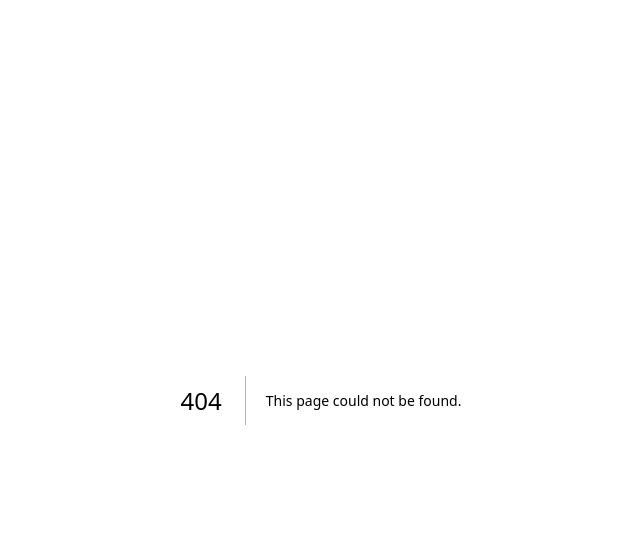
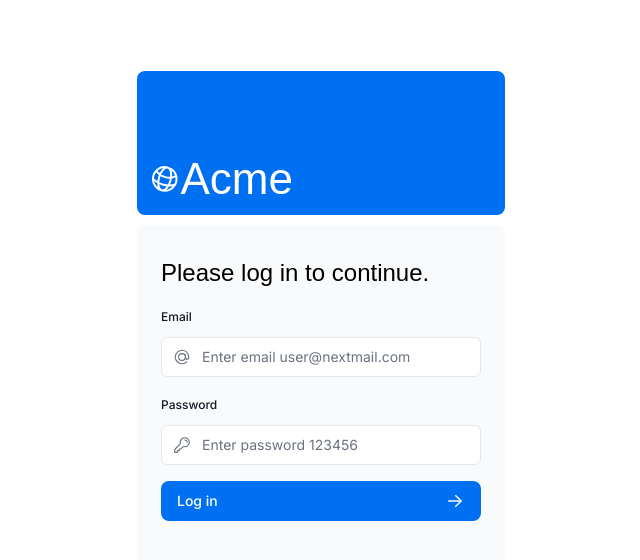
Before and after one commit to thresh111/next, a Next.js app: page /login in a window 1280 px wide. Before the commit this address had no page. Shown: the top 560 px of the page, without its empty margins (319-959 px from the left). Built offline with nearby package versions, Linux system fonts and the light colour scheme; a web font is replaced by a local one.

Commit message:
feat: auth

```diff
--- a/app/lib/actions.ts
+++ b/app/lib/actions.ts
@@ -3,7 +3,8 @@
 import { sql } from '@vercel/postgres';
 import { revalidatePath } from 'next/cache';
 import { redirect } from 'next/navigation';
-import { log } from 'console';
+import { signIn } from '@/auth';
+import { AuthError } from 'next-auth';
 
 const FormSchema = z.object({
   id: z.string({
@@ -98,3 +99,22 @@
   }
   revalidatePath('/dashboard/invoices');
 }
+
+export async function authenticate(
+  prevState: string | undefined,
+  formData: FormData,
+) {
+  try {
+    await signIn('credentials', formData);
+  } catch (error) {
+    if (error instanceof AuthError) {
+      switch (error.type) {
+        case 'CredentialsSignin':
+          return 'Invalid credentials.';
+        default:
+          return 'Something went wrong.';
+      }
+    }
+    throw error;
+  }
+}
--- /dev/null
+++ b/app/login/page.tsx
@@ -0,0 +1,17 @@
+import AcmeLogo from '@/app/ui/acme-logo';
+import LoginForm from '@/app/ui/login-form';
+
+export default function LoginPage() {
+  return (
+    <main className="flex items-center justify-center md:h-screen">
+      <div className="relative mx-auto flex w-full max-w-[400px] flex-col space-y-2.5 p-4 md:-mt-32">
+        <div className="flex h-20 w-full items-end rounded-lg bg-blue-500 p-3 md:h-36">
+          <div className="w-32 text-white md:w-36">
+            <AcmeLogo />
+          </div>
+        </div>
+        <LoginForm />
+      </div>
+    </main>
+  );
+}
--- a/app/ui/dashboard/sidenav.tsx
+++ b/app/ui/dashboard/sidenav.tsx
@@ -2,6 +2,7 @@
 import NavLinks from '@/app/ui/dashboard/nav-links';
 import AcmeLogo from '@/app/ui/acme-logo';
 import { PowerIcon } from '@heroicons/react/24/outline';
+import { signOut } from '@/auth';
 
 export default function SideNav() {
   return (
@@ -17,7 +18,12 @@
       <div className="flex grow flex-row justify-between space-x-2 md:flex-col md:space-x-0 md:space-y-2">
         <NavLinks />
         <div className="hidden h-auto w-full grow rounded-md bg-gray-50 md:block"></div>
-        <form>
+        <form
+          action={async () => {
+            'use server';
+            await signOut();
+          }}
+        >
           <button className="flex h-[48px] w-full grow items-center justify-center gap-2 rounded-md bg-gray-50 p-3 text-sm font-medium hover:bg-sky-100 hover:text-blue-600 md:flex-none md:justify-start md:p-2 md:px-3">
             <PowerIcon className="w-6" />
             <div className="hidden md:block">Sign Out</div>
--- a/app/ui/login-form.tsx
+++ b/app/ui/login-form.tsx
@@ -1,3 +1,5 @@
+'use client';
+
 import { lusitana } from '@/app/ui/fonts';
 import {
   AtSymbolIcon,
@@ -6,10 +8,13 @@
 } from '@heroicons/react/24/outline';
 import { ArrowRightIcon } from '@heroicons/react/20/solid';
 import { Button } from './button';
+import { useFormState, useFormStatus } from 'react-dom';
+import { authenticate } from '@/app/lib/actions';
 
 export default function LoginForm() {
+  const [errorMessage, dispatch] = useFormState(authenticate, undefined);
   return (
-    <form className="space-y-3">
+    <form action={dispatch} className="space-y-3">
       <div className="flex-1 rounded-lg bg-gray-50 px-6 pb-4 pt-8">
         <h1 className={`${lusitana.className} mb-3 text-2xl`}>
           Please log in to continue.
@@ -28,8 +33,7 @@
                 id="email"
                 type="email"
                 name="email"
-                placeholder="Enter your email address"
-                required
+                placeholder="Enter email user@nextmail.com"
               />
               <AtSymbolIcon className="pointer-events-none absolute left-3 top-1/2 h-[18px] w-[18px] -translate-y-1/2 text-gray-500 peer-focus:text-gray-900" />
             </div>
@@ -47,8 +51,7 @@
                 id="password"
                 type="password"
                 name="password"
-                placeholder="Enter password"
-                required
+                placeholder="Enter password 123456"
                 minLength={6}
               />
               <KeyIcon className="pointer-events-none absolute left-3 top-1/2 h-[18px] w-[18px] -translate-y-1/2 text-gray-500 peer-focus:text-gray-900" />
@@ -56,6 +59,18 @@
           </div>
         </div>
         <LoginButton />
+        <div
+          className="flex h-8 items-end space-x-1"
+          aria-live="polite"
+          aria-atomic="true"
+        >
+          {errorMessage && (
+            <>
+              <ExclamationCircleIcon className="h-5 w-5 text-red-500" />
+              <p className="text-sm text-red-500">{errorMessage}</p>
+            </>
+          )}
+        </div>
         <div className="flex h-8 items-end space-x-1">
           {/* Add form errors here */}
         </div>
@@ -65,8 +80,9 @@
 }
 
 function LoginButton() {
+  const { pending } = useFormStatus();
   return (
-    <Button className="mt-4 w-full">
+    <Button className="mt-4 w-full" aria-disabled={pending}>
       Log in <ArrowRightIcon className="ml-auto h-5 w-5 text-gray-50" />
     </Button>
   );
--- /dev/null
+++ b/auth.config.ts
@@ -0,0 +1,21 @@
+import type { NextAuthConfig } from 'next-auth';
+
+export const authConfig = {
+  pages: {
+    signIn: '/login',
+  },
+  callbacks: {
+    authorized({ auth, request: { nextUrl } }) {
+      const isLoggedIn = !!auth?.user;
+      const isOnDashboard = nextUrl.pathname.startsWith('/dashboard');
+      if (isOnDashboard) {
+        if (isLoggedIn) return true;
+        return false; // Redirect unauthenticated users to login page
+      } else if (isLoggedIn) {
+        return Response.redirect(new URL('/dashboard', nextUrl));
+      }
+      return true;
+    },
+  },
+  providers: [], // Add providers with an empty array for now
+} satisfies NextAuthConfig;
--- /dev/null
+++ b/auth.ts
@@ -0,0 +1,41 @@
+import NextAuth from 'next-auth';
+import { authConfig } from './auth.config';
+import Credentials from 'next-auth/providers/credentials';
+import { z } from 'zod';
+
+import { sql } from '@vercel/postgres';
+import type { User } from '@/app/lib/definitions';
+import bcrypt from 'bcrypt';
+
+async function getUser(email: string): Promise<User | undefined> {
+  try {
+    const user = await sql<User>`SELECT * FROM users WHERE email=${email}`;
+    return user.rows[0];
+  } catch (error) {
+    console.error('Failed to fetch user:', error);
+    throw new Error('Failed to fetch user.');
+  }
+}
+
+export const { auth, signIn, signOut } = NextAuth({
+  ...authConfig,
+  providers: [
+    Credentials({
+      async authorize(credentials) {
+        const parsedCredentials = z
+          .object({ email: z.string().email(), password: z.string().min(6) })
+          .safeParse(credentials);
+
+        if (parsedCredentials.success) {
+          const { email, password } = parsedCredentials.data;
+          const user = await getUser(email);
+          if (!user) return null;
+          const passwordsMatch = await bcrypt.compare(password, user.password);
+          if (passwordsMatch) return user;
+        }
+        console.log('Invalid credentials');
+        return null;
+      },
+    }),
+  ],
+});
--- a/package.json
+++ b/package.json
@@ -3,6 +3,7 @@
   "scripts": {
     "build": "next build",
     "dev": "next dev",
+    "lint": "next lint",
     "prettier": "prettier --write --ignore-unknown .",
     "prettier:check": "prettier --check --ignore-unknown .",
     "seed": "node -r dotenv/config ./scripts/seed.js",
@@ -17,6 +18,7 @@
     "bcrypt": "^5.1.1",
     "clsx": "^2.0.0",
     "next": "^14.0.2",
+    "next-auth": "^5.0.0-beta.15",
     "postcss": "8.4.31",
     "react": "18.2.0",
     "react-dom": "18.2.0",
```
Also changed, not shown: middleware.ts (added, +10 -0 lines), 1 other file (tests, documents, lock files or other folders).
